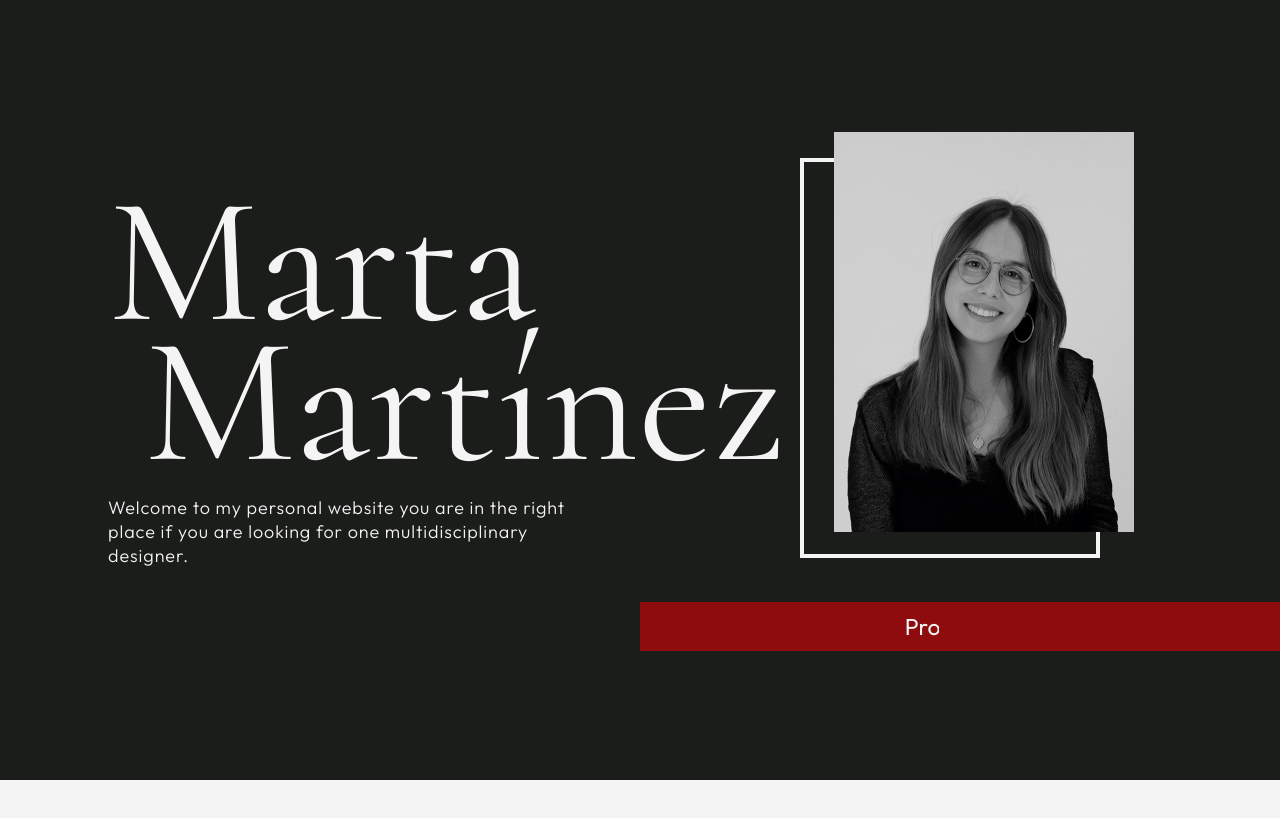
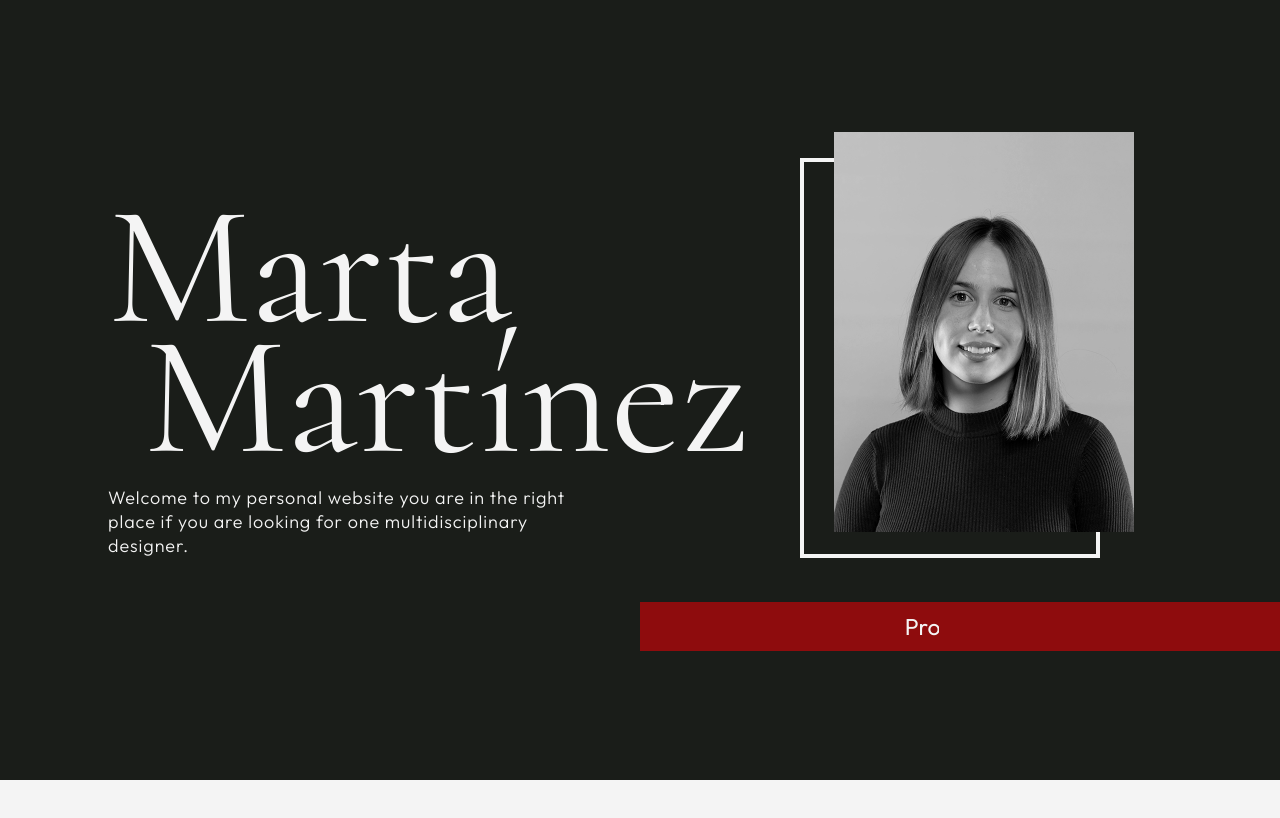
Before and after one commit to martroch/proyecto-about-me, a plain HTML site: page index.html in a window 1280 px wide. Shown: the part 820-1638 px from the top of the page. Drawn offline with Linux system fonts and the light colour scheme.

Commit message:
Cambio de foto

```diff
--- a/index.html
+++ b/index.html
@@ -50,7 +50,7 @@
         <div class="images-space">
             <div class="image-container">
                 <div class="personal-img">
-                    <img src="imagenes/marta-martinez.jpg" alt="marta-martinez" class="image">
+                    <img src="imagenes/marta-martinez-2.jpg" alt="marta-martinez" class="image">
                 </div>
             </div>
 
--- a/scss/variables/typography.scss
+++ b/scss/variables/typography.scss
@@ -9,8 +9,8 @@
 
 
     @media (min-width: 1024px){
-        font-size: 180px;
-        line-height: 140px;
+        font-size: 170px;
+        line-height: 130px;
     }
     @media (min-width: 1600px){
         font-size: 210px;
```
Also changed, not shown: css/style.css, imagenes/marta-martinez-1.jpg (added), imagenes/marta-martinez-2.jpg (added), 1 other file.
